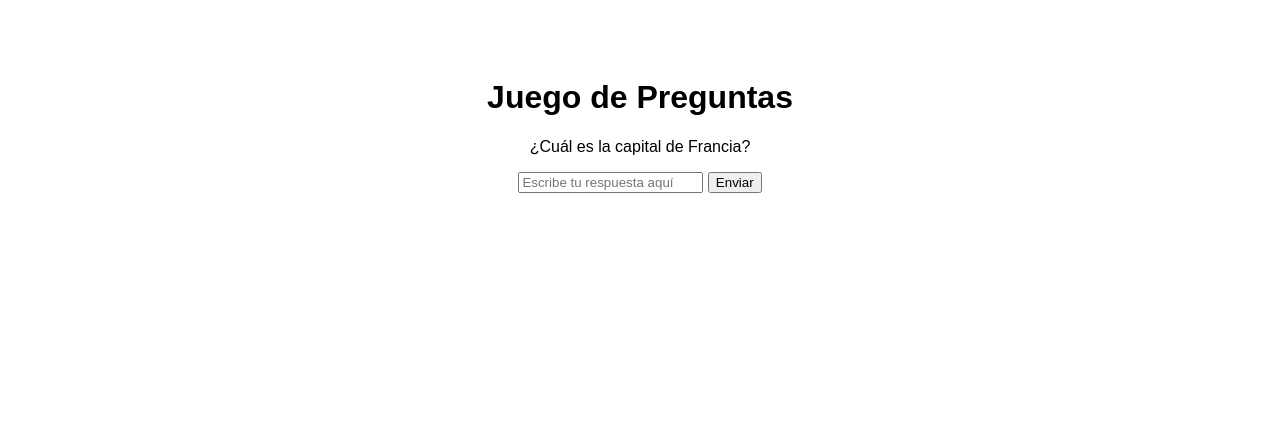
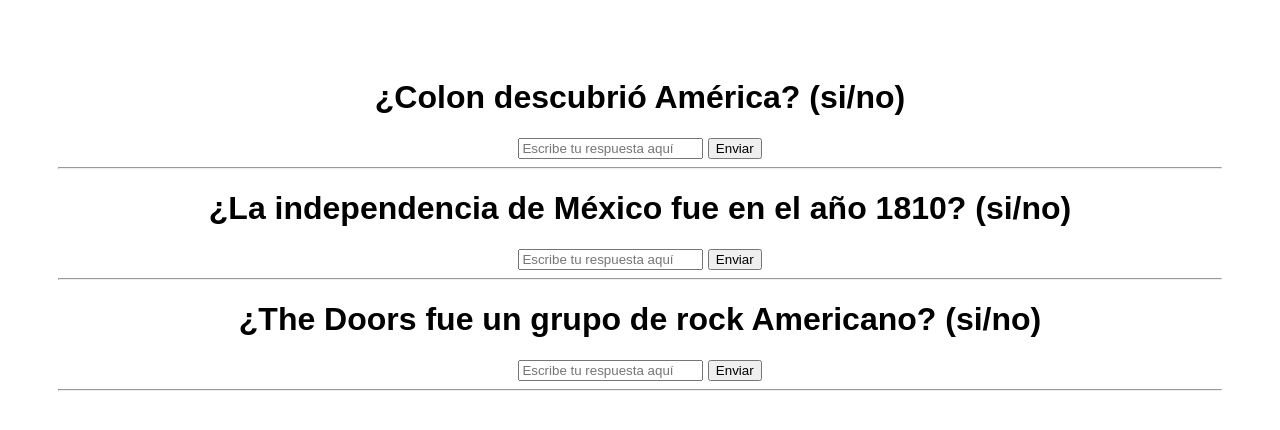
Before and after one commit to rakevz/rakevz.github.io, a plain HTML site: page E/index.html in a window 1280 px wide. Drawn offline with Linux system fonts and the light colour scheme.

Commit message:
Add files via upload

```diff
--- a/E/index.html
+++ b/E/index.html
@@ -26,17 +26,34 @@
 </head>
 <body>
 
-    <h1>Juego de Preguntas</h1>
-    <p>¿Cuál es la capital de Francia?</p>
+    <h1>¿Colon descubrió América? (si/no)</h1>
     <input type="text" id="respuesta" placeholder="Escribe tu respuesta aquí">
     <button onclick="verificarRespuesta()">Enviar</button>
 
     <div id="resultado"></div>
 
+    <hr>
+
+    <h1>¿La independencia de México fue en el año 1810? (si/no)</h1>
+    <input type="text" id="respuesta2" placeholder="Escribe tu respuesta aquí">
+    <button onclick="verificarRespuesta2()">Enviar</button>
+
+    <div id="resultado2"></div>
+
+    <hr>
+
+    <h1>¿The Doors fue un grupo de rock Americano? (si/no)</h1>
+    <input type="text" id="respuesta3" placeholder="Escribe tu respuesta aquí">
+    <button onclick="verificarRespuesta3()">Enviar</button>
+
+    <div id="resultado3"></div>
+
+    <hr>
+
     <script>
         function verificarRespuesta() {
             const respuestaUsuario = document.getElementById('respuesta').value.trim().toLowerCase();
-            const respuestaCorrecta = 'parís';
+            const respuestaCorrecta = 'si';
 
             // Limpiar resultado anterior
             const resultadoDiv = document.getElementById('resultado');
@@ -51,7 +68,51 @@
                 resultadoDiv.innerHTML = "Lo siento, has perdido.";
             }
         }
+
+
+        function verificarRespuesta2() {
+            const respuestaUsuario = document.getElementById('respuesta2').value.trim().toLowerCase();
+            const respuestaCorrecta = 'si';
+
+            // Limpiar resultado anterior
+            const resultadoDiv = document.getElementById('resultado2');
+            resultadoDiv.className = '';
+            resultadoDiv.innerHTML = '';
+
+            if (respuestaUsuario === respuestaCorrecta) {
+                resultadoDiv.classList.add("ganador");
+                resultadoDiv.innerHTML = "¡Eres el ganador!";
+            } else {
+                resultadoDiv.classList.add("perdedor");
+                resultadoDiv.innerHTML = "Lo siento, has perdido.";
+            }
+        }
+
+
+        function verificarRespuesta3() {
+            const respuestaUsuario = document.getElementById('respuesta3').value.trim().toLowerCase();
+            const respuestaCorrecta = 'si';
+
+            // Limpiar resultado anterior
+            const resultadoDiv = document.getElementById('resultado3');
+            resultadoDiv.className = '';
+            resultadoDiv.innerHTML = '';
+
+            if (respuestaUsuario === respuestaCorrecta) {
+                resultadoDiv.classList.add("ganador");
+                resultadoDiv.innerHTML = "¡Eres el ganador!";
+            } else {
+                resultadoDiv.classList.add("perdedor");
+                resultadoDiv.innerHTML = "Lo siento, has perdido.";
+            }
+        }
+
     </script>
+
+
+
+
+
 
 </body>
 </html>
```
